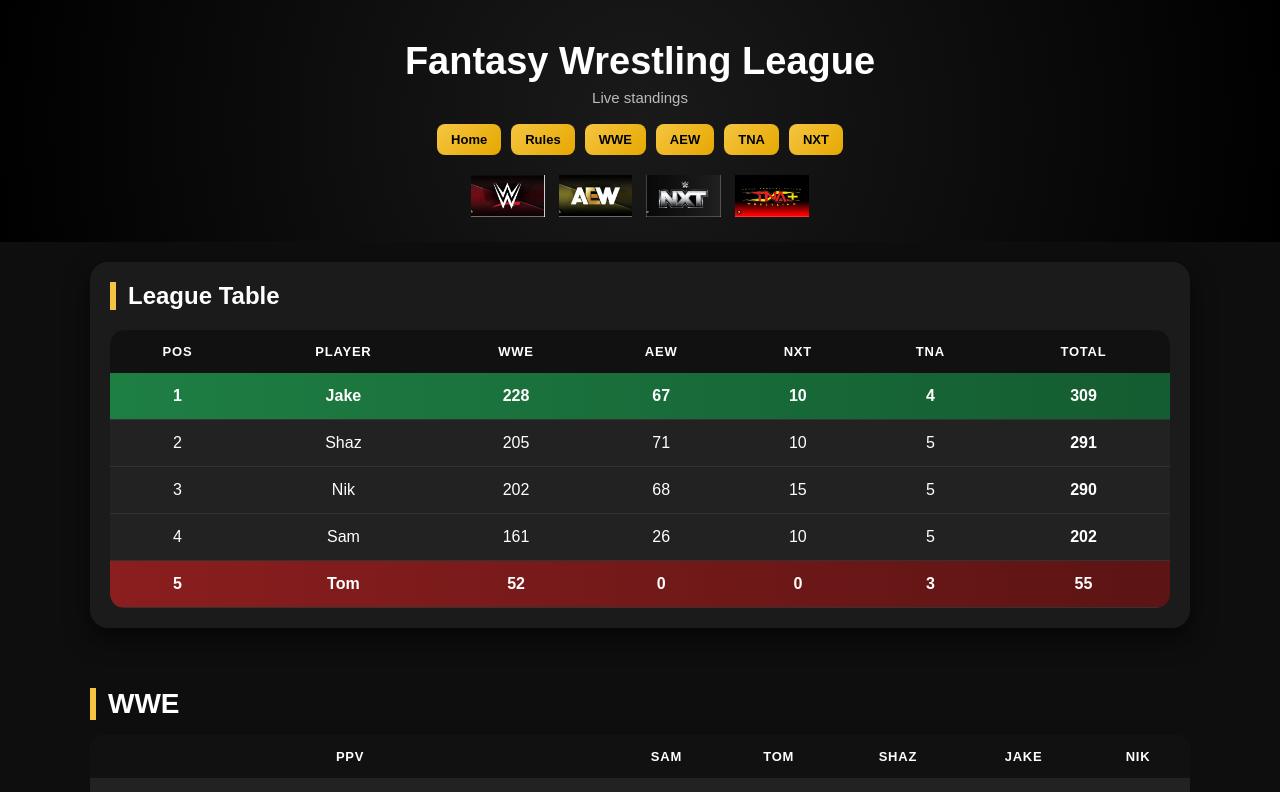
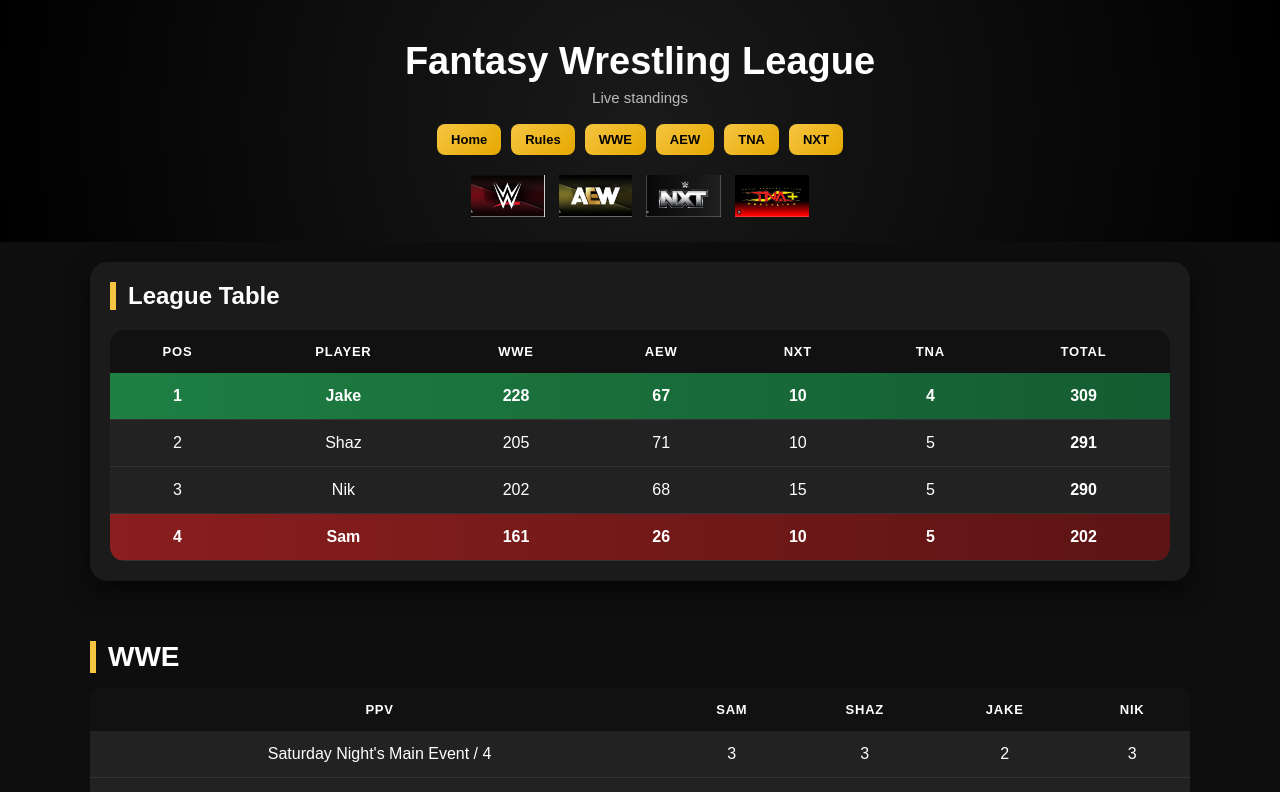
Before and after one commit to nikhilkalhan92/wrestling-ppv-league, a React (Vite) app in the folder wrestling-ppv-league/: page / in a window 1280 px wide. Shown: the top 792 px of the page. Built offline with nearby package versions, Linux system fonts and the light colour scheme.

Commit message:
removed tom

```diff
--- a/wrestling-ppv-league/public/data/scores.json
+++ b/wrestling-ppv-league/public/data/scores.json
@@ -46,22 +46,6 @@
       "NXT": {
         "Stand & Deliver": 10
       }
-    },
-    {
-      "name": "Tom",
-      "WWE": {
-        "Saturday Night's Main Event": 0,
-        "Royal Rumble": 52,
-        "Elimination Chamber": 0
-      },
-      "AEW": {
-        "Revolution": 0,
-        "Dynasty": 0
-      },
-      "TNA": {
-        "Genesis": 3
-      },
-      "NXT": {"Stand & Deliver": 0}
     },
     {
       "name": "Shaz",
```
Also changed, not shown: wrestling-ppv-league/public/archive/tna.html (+0 -13 lines).
